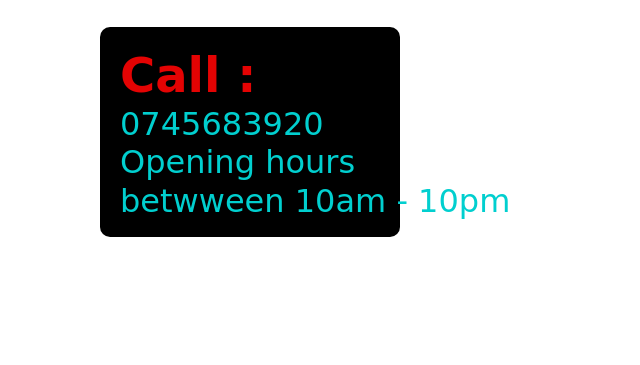
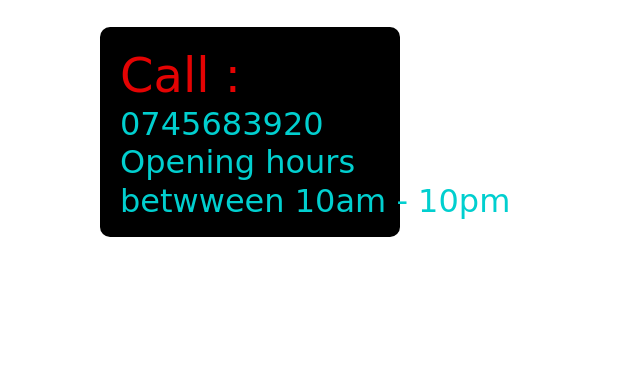
Before and after one commit to SPUR-TECH/uriskitchen, a Django app: page / in a window 1280 px wide. Shown: the part 801-1166 px from the top of the page, without its empty margins (0-640 px from the left). Run offline with Django 3.2, Linux system fonts and the light colour scheme; some web fonts are replaced.

```diff
--- a/static/css/style.css
+++ b/static/css/style.css
@@ -107,7 +107,6 @@
 
 .call {
     position: relative;
-    font-weight: 600;
     top: 180px;
     left: 100px;
     width: 300px;
```
